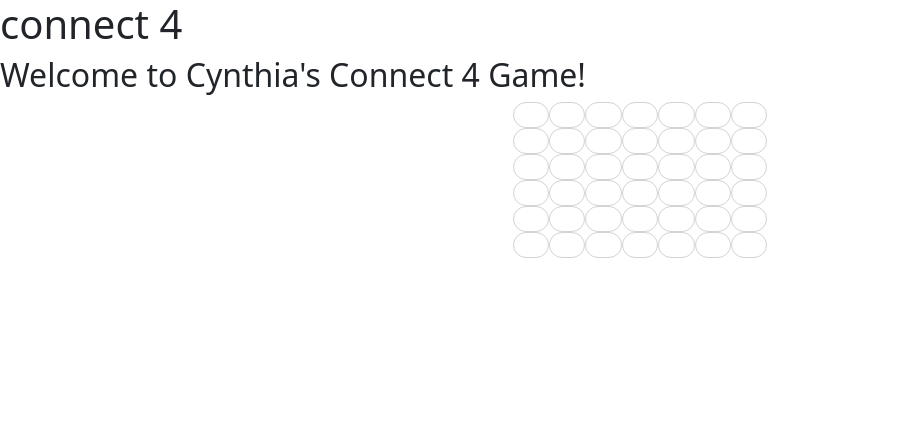
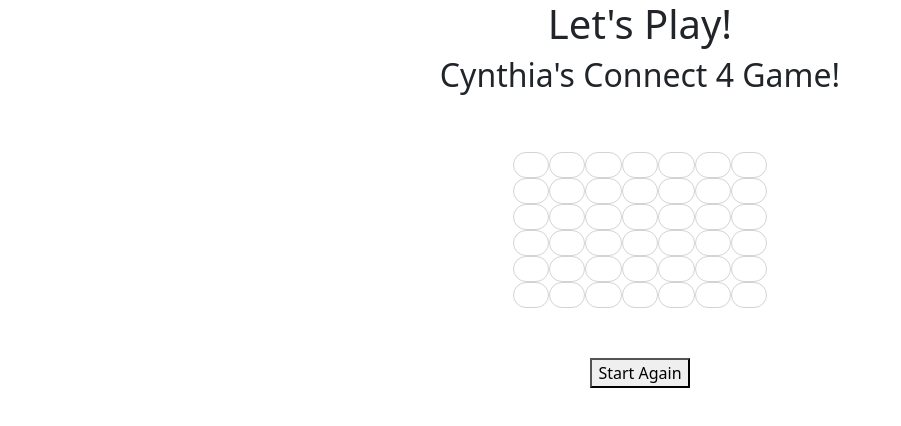
Before and after one commit to School-Of-Tech-Futures-UK/cynti-git-repo2022, a plain HTML site: page connect4_index.html in a window 1280 px wide. Shown: the whole page, without its empty margins (0-901 px from the left). Drawn offline with nearby package versions, Linux system fonts and the light colour scheme.

Commit message:
fixed welcome header

```diff
--- a/connect4_code.js
+++ b/connect4_code.js
@@ -1,5 +1,5 @@
-const tag = document.getElementById("header")
-tag.innerText = "connect 4"
+const header = document.getElementById("header-play")
+header.innerText = "Let's Play!"
 
 let turn = 0
 let player1 = "red"
--- a/connect4_index.html
+++ b/connect4_index.html
@@ -13,9 +13,17 @@
 </head>
 
 <body>
-    <h1 id="header"></h1>
+    <div class="welcome">
+        <div class="header">
+            <div id="header1">
+                <h1 id="header-play"></h1>
+            </div>
+            <div id="header2">
+                <h2>Cynthia's Connect 4 Game!</h2>
+            </div>
+        </div>
+    </div>
 
-    <h2>Welcome to Cynthia's Connect 4 Game!</h2>
     <script src="./connect4_code.js" crossorigin="anonymous"></script>
 
     <div id="container">
@@ -77,6 +85,12 @@
         </div>
     </div>
 
+    <div class="button">
+        <div id="reset-button">
+            <button type="button">Start Again</button>
+        </div>
+    </div>
+
 
 </body>
 
--- a/connect4_main.css
+++ b/connect4_main.css
@@ -1,6 +1,17 @@
+.welcome {
+    display: flex;
+    justify-content: center;
+}
+
+.header {
+    flex-wrap: wrap;
+    text-align: center;
+}
+
 #container {
     display: flex;
     justify-content: space-around;
+    margin-top: 50px;
   }
 
 .col {
@@ -8,3 +19,9 @@
     color: transparent;
     border-radius: 50px
 }
+
+#reset-button {
+    display: flex;
+    justify-content: center;
+    margin-top: 50px;
+}
```
